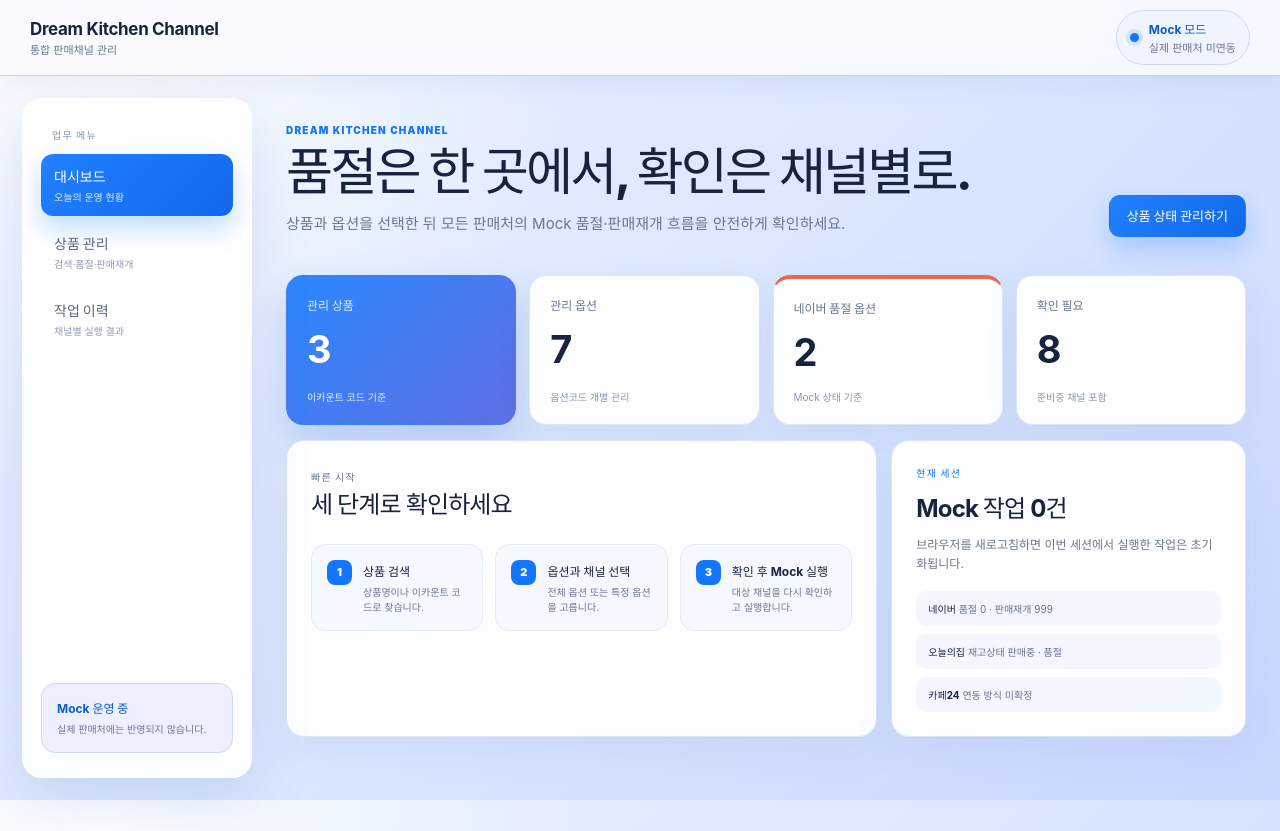
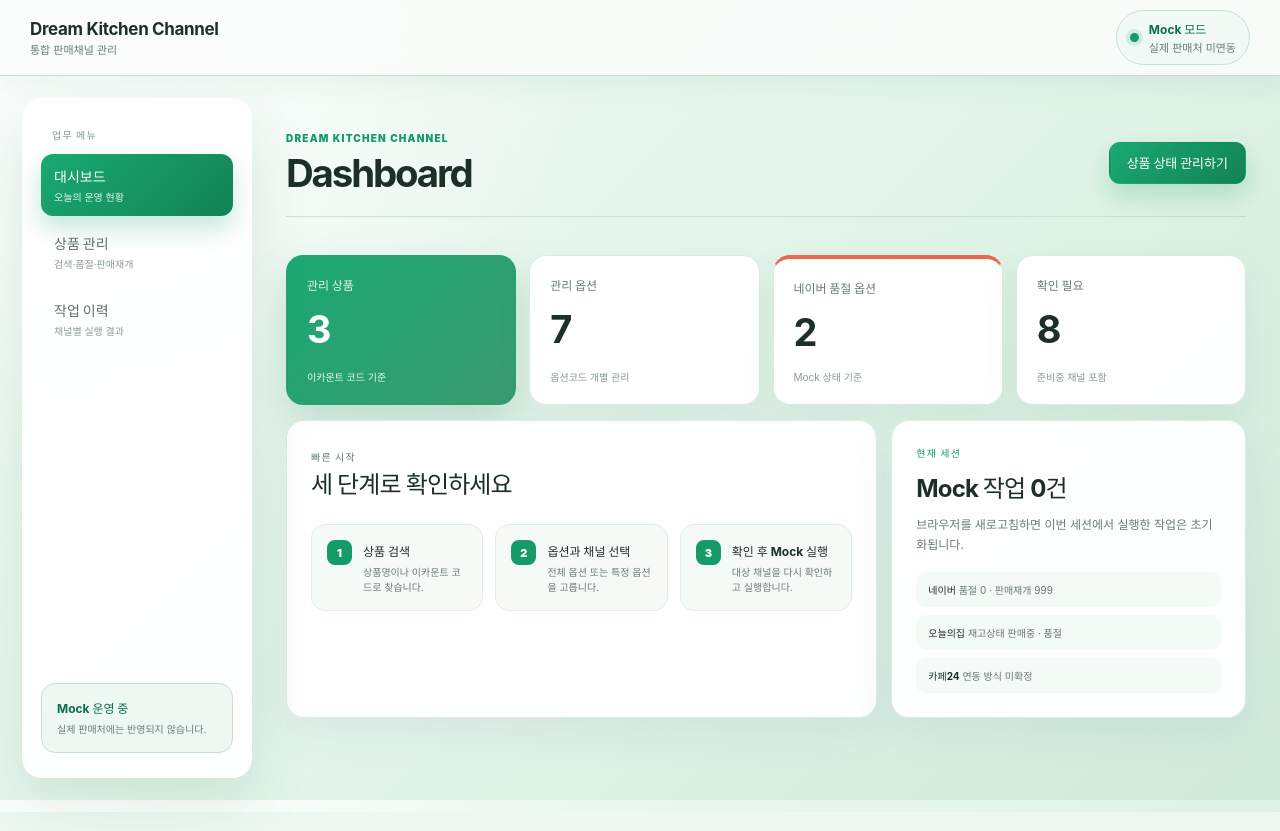
Before and after one commit to rjs52gus/dream-kc-channel, a React (Vite) app: page / in a window 1280 px wide. Built offline with nearby package versions, Linux system fonts and the light colour scheme.

Commit message:
feat: refresh dashboard with green insight theme

```diff
--- a/src/app.css
+++ b/src/app.css
@@ -1,30 +1,30 @@
 :root {
   font-family: Pretendard, "Noto Sans KR", "Apple SD Gothic Neo", Inter,
     system-ui, -apple-system, BlinkMacSystemFont, "Segoe UI", sans-serif;
-  color: #18233f;
-  background: #e8f0ff;
+  color: #1d3027;
+  background: #edf8f2;
   font-synthesis: none;
   text-rendering: optimizeLegibility;
-  --ink: #18233f;
-  --muted: #6b7691;
-  --paper: #e8f0ff;
+  --ink: #1d3027;
+  --muted: #6a7d72;
+  --paper: #edf8f2;
   --card: #ffffff;
-  --line: #dce5f4;
-  --line-strong: #becdea;
-  --blue: #1476ff;
-  --blue-dark: #095dcc;
-  --blue-pale: #eaf2ff;
+  --line: #dcebe2;
+  --line-strong: #bfd8c9;
+  --blue: #159b68;
+  --blue-dark: #0f6d4b;
+  --blue-pale: #e8f7ef;
   --green: #20865d;
   --green-dark: #166541;
   --green-pale: #e4f5ec;
   --lime: #ffffff;
-  --lime-pale: #f2f6ff;
+  --lime-pale: #f3faf5;
   --orange: #e9694b;
   --orange-dark: #a4432b;
   --orange-pale: #fff0ec;
-  --yellow: #6269cf;
-  --yellow-pale: #eef0ff;
-  --shadow: 0 22px 60px rgba(61, 97, 170, 0.15);
+  --yellow: #537e66;
+  --yellow-pale: #edf8f2;
+  --shadow: 0 22px 60px rgba(47, 111, 76, 0.14);
 }
 
 * {
@@ -41,8 +41,8 @@ body {
   min-width: 320px;
   min-height: 100vh;
   background:
-    radial-gradient(circle at 8% 2%, rgba(255, 255, 255, 0.88), transparent 30rem),
-    linear-gradient(135deg, #eaf3ff 0%, #dbe8ff 48%, #c9d6ff 100%);
+    radial-gradient(circle at 8% 2%, rgba(255, 255, 255, 0.9), transparent 30rem),
+    linear-gradient(135deg, #f2fbf6 0%, #e4f5eb 48%, #cfe9d9 100%);
   background-attachment: fixed;
 }
 
@@ -57,7 +57,7 @@ button {
 
 button:focus-visible,
 input:focus-visible {
-  outline: 3px solid rgba(20, 118, 255, 0.28);
+  outline: 3px solid rgba(21, 155, 104, 0.28);
   outline-offset: 2px;
 }
 
@@ -70,7 +70,7 @@ p {
 }
 
 code {
-  color: #62708d;
+  color: #63786b;
   font-family: "SFMono-Regular", Consolas, "Liberation Mono", monospace;
   font-size: 0.82em;
 }
@@ -88,10 +88,10 @@ code {
   justify-content: space-between;
   height: 76px;
   padding: 0 30px;
-  border-bottom: 1px solid rgba(190, 205, 234, 0.86);
-  background: rgba(249, 251, 255, 0.9);
+  border-bottom: 1px solid rgba(191, 216, 201, 0.86);
+  background: rgba(250, 253, 251, 0.9);
   backdrop-filter: blur(18px);
-  box-shadow: 0 8px 28px rgba(67, 94, 150, 0.08);
+  box-shadow: 0 8px 28px rgba(47, 111, 76, 0.07);
 }
 
 .brand,
@@ -126,9 +126,9 @@ code {
 .topbar__status {
   gap: 10px;
   padding: 9px 13px;
-  border: 1px solid #cbdafa;
+  border: 1px solid #c6dfd0;
   border-radius: 999px;
-  background: rgba(238, 244, 255, 0.92);
+  background: rgba(239, 249, 243, 0.92);
 }
 
 .topbar__status b {
@@ -141,7 +141,7 @@ code {
   height: 9px;
   border-radius: 50%;
   background: var(--blue);
-  box-shadow: 0 0 0 4px rgba(20, 118, 255, 0.14);
+  box-shadow: 0 0 0 4px rgba(21, 155, 104, 0.14);
 }
 
 .workspace {
@@ -167,7 +167,7 @@ code {
 
 .sidebar__label {
   margin: 0 11px 12px;
-  color: #8692ad;
+  color: #82988a;
   font-size: 10px;
   font-weight: 900;
   letter-spacing: 0.12em;
@@ -187,7 +187,7 @@ code {
   padding: 12px 13px;
   border: 0;
   border-radius: 12px;
-  color: #596784;
+  color: #5d7165;
   background: transparent;
   text-align: left;
   cursor: pointer;
@@ -205,18 +205,18 @@ code {
 }
 
 .sidebar__item small {
-  color: #909bb4;
+  color: #8b9c90;
   font-size: 10px;
 }
 
 .sidebar__item.is-active {
   color: white;
-  background: linear-gradient(135deg, #2181ff, #1268ec);
-  box-shadow: 0 12px 26px rgba(20, 118, 255, 0.26);
+  background: linear-gradient(135deg, #1aa971, #128257);
+  box-shadow: 0 12px 26px rgba(21, 155, 104, 0.25);
 }
 
 .sidebar__item.is-active small {
-  color: #dce9ff;
+  color: #e3f5ea;
 }
 
 .sidebar__notice {
@@ -224,7 +224,7 @@ code {
   gap: 6px;
   margin-top: auto;
   padding: 15px;
-  border: 1px solid #cbdafa;
+  border: 1px solid #c6dfd0;
   border-radius: 14px;
   background: var(--yellow-pale);
 }
@@ -235,7 +235,7 @@ code {
 }
 
 .sidebar__notice span {
-  color: #6b7691;
+  color: #6b7d71;
   font-size: 10px;
   line-height: 1.5;
 }
@@ -260,6 +260,7 @@ code {
 }
 
 .hero-row,
+.dashboard-toolbar,
 .view-heading,
 .status-heading,
 .panel__heading,
@@ -274,6 +275,20 @@ code {
 
 .hero-row {
   align-items: flex-end;
+}
+
+.dashboard-toolbar {
+  align-items: center;
+  padding: 8px 0 23px;
+  border-bottom: 1px solid rgba(191, 216, 201, 0.7);
+}
+
+.dashboard-toolbar h1 {
+  margin: 0;
+  color: var(--ink);
+  font-size: clamp(30px, 3vw, 42px);
+  line-height: 1.05;
+  letter-spacing: -0.055em;
 }
 
 .hero-row h1,
@@ -325,8 +340,8 @@ code {
 
 .button--primary {
   color: white;
-  background: linear-gradient(135deg, #2181ff, #1268ec);
-  box-shadow: 0 12px 24px rgba(20, 118, 255, 0.24);
+  background: linear-gradient(135deg, #1aa971, #128257);
+  box-shadow: 0 12px 24px rgba(21, 155, 104, 0.22);
 }
 
 .button--soldout {
@@ -373,7 +388,7 @@ code {
   flex-direction: column;
   padding: 20px;
   border-radius: 17px;
-  box-shadow: 0 12px 34px rgba(69, 96, 153, 0.08);
+  box-shadow: 0 12px 34px rgba(47, 111, 76, 0.08);
 }
 
 .metric-card span {
@@ -390,20 +405,20 @@ code {
 
 .metric-card small {
   margin-top: auto;
-  color: #8a96b0;
+  color: #8a9b90;
   font-size: 10px;
 }
 
 .metric-card--dark {
   color: white;
   border-color: transparent;
-  background: linear-gradient(135deg, #2b87ff 0%, #5f6fe3 100%);
-  box-shadow: 0 18px 38px rgba(64, 103, 218, 0.24);
+  background: linear-gradient(135deg, #1aa971 0%, #3a9a70 100%);
+  box-shadow: 0 18px 38px rgba(47, 133, 88, 0.22);
 }
 
 .metric-card--dark span,
 .metric-card--dark small {
-  color: #e4edff;
+  color: #e5f6eb;
 }
 
 .metric-card--alert {
@@ -452,8 +467,8 @@ code {
   gap: 11px;
   padding: 15px;
   border-radius: 14px;
-  border: 1px solid #e5ebf8;
-  background: #f5f8ff;
+  border: 1px solid #e0eee5;
+  background: #f5faf7;
 }
 
 .quick-guide li > span {
@@ -495,8 +510,8 @@ code {
 .mock-rule-list span {
   padding: 10px 12px;
   border-radius: 10px;
-  color: #66728d;
-  background: #f4f7ff;
+  color: #66796d;
+  background: #f4faf6;
   font-size: 10px;
 }
 
@@ -512,10 +527,10 @@ code {
 .mock-banner {
   flex: 0 0 auto;
   padding: 9px 12px;
-  border: 1px solid #cdd5ff;
+  border: 1px solid #c8e4d2;
   border-radius: 999px;
-  color: #565fbe;
-  background: #f0f1ff;
+  color: #42745b;
+  background: #eef8f1;
   font-size: 11px;
   font-weight: 850;
 }
@@ -539,7 +554,7 @@ code {
 }
 
 .search-field span {
-  color: #53617e;
+  color: #536b5d;
   font-size: 11px;
   font-weight: 850;
 }
@@ -551,7 +566,7 @@ code {
   border: 1px solid var(--line-strong);
   border-radius: 11px;
   color: var(--ink);
-  background: #fbfcff;
+  background: #fcfefd;
   font-size: 12px;
 }
 
@@ -585,11 +600,11 @@ code {
 }
 
 .product-list__item:hover {
-  background: #f3f7ff;
+  background: #f2faf5;
 }
 
 .product-list__item.is-active {
-  border-color: #b9d2ff;
+  border-color: #b9dbc8;
   background: var(--blue-pale);
 }
 
@@ -648,8 +663,8 @@ code {
   padding: 9px 11px;
   border: 1px solid var(--line);
   border-radius: 11px;
-  color: #5d6985;
-  background: #f7f9ff;
+  color: #5e7164;
+  background: #f6faf7;
   text-align: left;
   cursor: pointer;
 }
@@ -658,7 +673,7 @@ code {
   color: white;
   border-color: var(--blue);
   background: var(--blue);
-  box-shadow: 0 9px 20px rgba(20, 118, 255, 0.2);
+  box-shadow: 0 9px 20px rgba(21, 155, 104, 0.2);
 }
 
 .option-picker span {
@@ -673,7 +688,7 @@ code {
 }
 
 .option-picker button.is-active small {
-  color: #dce9ff;
+  color: #e3f5ea;
 }
 
 .status-heading {
@@ -706,8 +721,8 @@ code {
   padding: 0 11px;
   border: 1px solid var(--line-strong);
   border-radius: 9px;
-  color: #53617d;
-  background: #f8faff;
+  color: #536b5d;
+  background: #f8fbf9;
   font-size: 10px;
   font-weight: 800;
   cursor: pointer;
@@ -717,8 +732,8 @@ code {
   margin: 12px 0 16px;
   padding: 9px 11px;
   border-radius: 9px;
-  color: #5962b4;
-  background: #f1f2ff;
+  color: #4b745c;
+  background: #edf8f2;
   font-size: 10px;
 }
 
@@ -735,9 +750,9 @@ code {
 .channel-card {
   min-width: 0;
   padding: 14px;
-  border: 1px solid #e0e8f6;
+  border: 1px solid #deece2;
   border-radius: 13px;
-  background: #fbfcff;
+  background: #fcfefd;
 }
 
 .channel-card__topline {
@@ -783,13 +798,13 @@ code {
 
 .state-badge--pending,
 .result-chip--skipped {
-  color: #5e5aa8;
-  background: #eeecff;
+  color: #5d7a68;
+  background: #edf7f1;
 }
 
 .state-badge--mixed {
-  color: #47545a;
-  background: #e3ecef;
+  color: #53665a;
+  background: #e9f1ec;
 }
 
 .channel-card__actions {
@@ -907,7 +922,7 @@ code {
   margin: 12px 0 18px;
   padding: 10px 12px;
   border-radius: 10px;
-  color: #555eb4;
+  color: #4f765f;
   background: var(--yellow-pale);
   font-size: 11px;
   font-weight: 800;
@@ -958,8 +973,8 @@ code {
 .target-list span {
   padding: 6px 8px;
   border-radius: 8px;
-  color: #5f6b85;
-  background: #f2f5fc;
+  color: #5f7165;
+  background: #f2f8f3;
   font-size: 9px;
 }
 
@@ -1004,8 +1019,8 @@ code {
 .result-counts span {
   padding: 11px;
   border-radius: 10px;
-  color: #6b7690;
-  background: #f3f6fd;
+  color: #6b7d71;
+  background: #f2f8f4;
   text-align: center;
   font-size: 10px;
 }
@@ -1098,8 +1113,8 @@ code {
     border: 0;
     border-bottom: 1px solid var(--line);
     border-radius: 0;
-    background: rgba(249, 251, 255, 0.95);
-    box-shadow: 0 8px 24px rgba(67, 94, 150, 0.08);
+    background: rgba(250, 253, 251, 0.95);
+    box-shadow: 0 8px 24px rgba(47, 111, 76, 0.08);
     backdrop-filter: blur(14px);
   }
 
--- a/src/components/DashboardView.tsx
+++ b/src/components/DashboardView.tsx
@@ -25,14 +25,10 @@ export function DashboardView({
 
   return (
     <section className="view dashboard-view" aria-labelledby="dashboard-title">
-      <div className="hero-row">
+      <div className="dashboard-toolbar">
         <div>
           <p className="eyebrow">Dream Kitchen Channel</p>
-          <h1 id="dashboard-title">품절은 한 곳에서, 확인은 채널별로.</h1>
-          <p className="hero-copy">
-            상품과 옵션을 선택한 뒤 모든 판매처의 Mock 품절·판매재개 흐름을
-            안전하게 확인하세요.
-          </p>
+          <h1 id="dashboard-title">Dashboard</h1>
         </div>
         <button type="button" className="button button--primary" onClick={onOpenProducts}>
           상품 상태 관리하기
```
Also changed, not shown: 1 other file (tests, documents, lock files or other folders).
